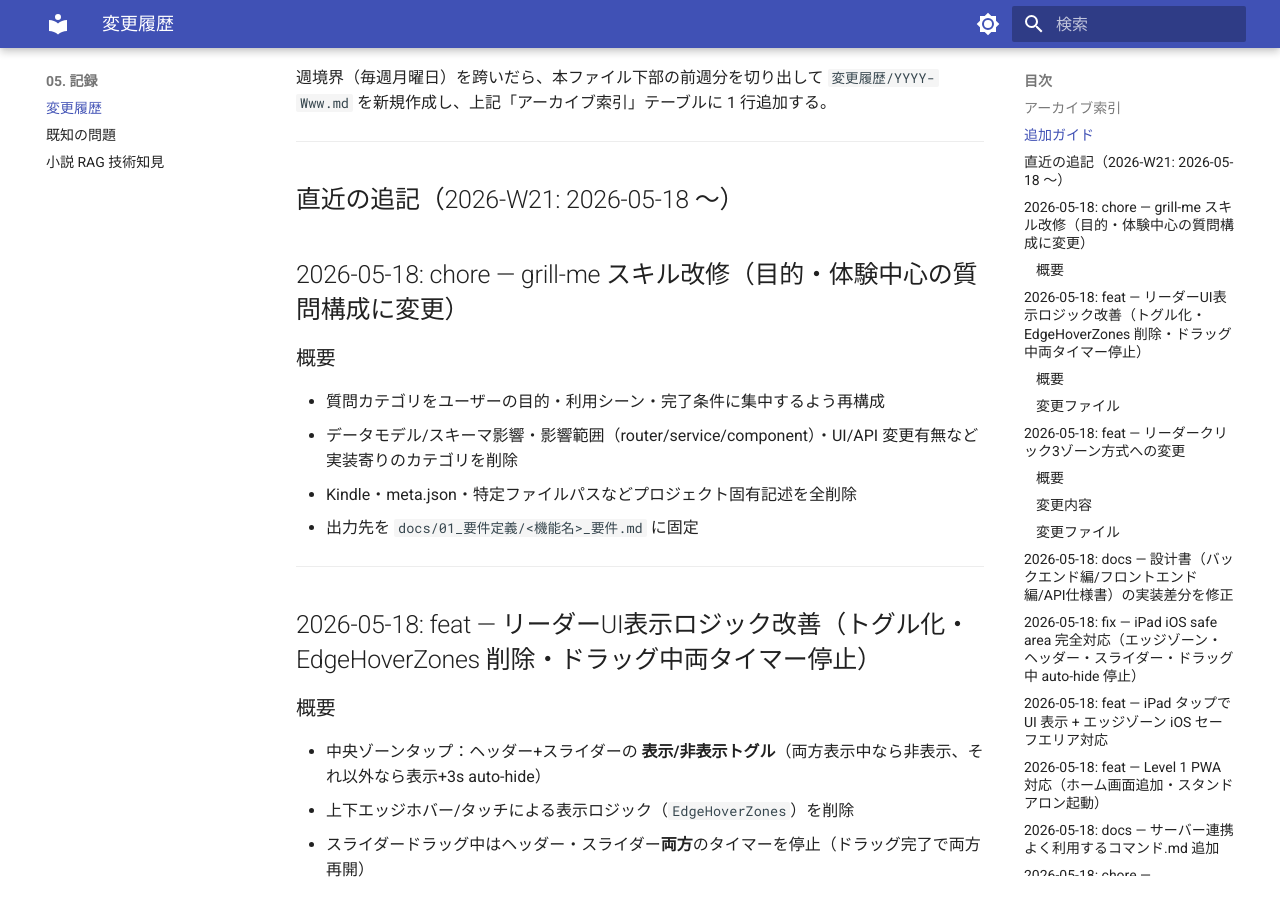
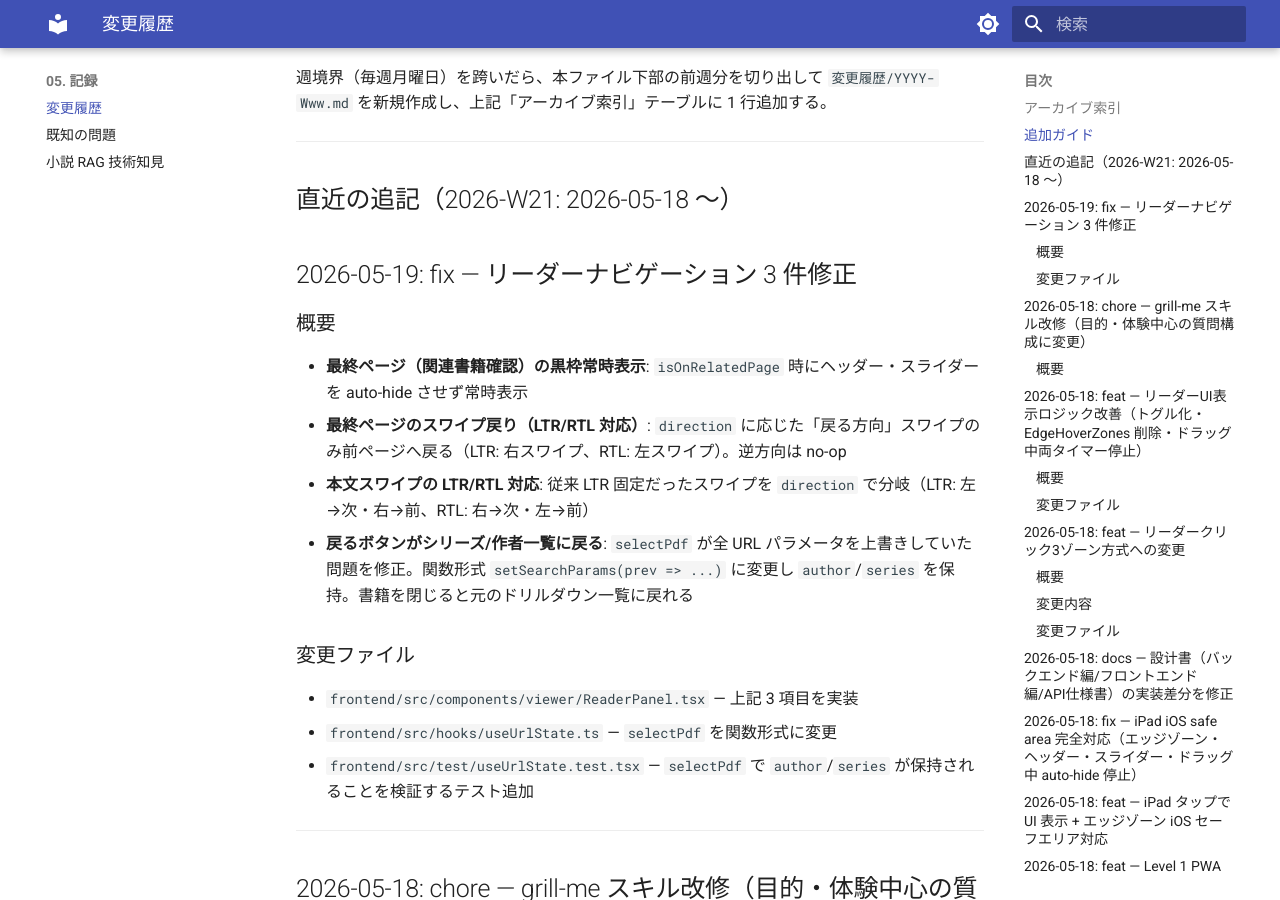
Before and after one commit to kkmmyr/Pic2PDF_Viewer, an MkDocs documentation site: the page built from docs/05_記録/変更履歴.md, in a window 1280 px wide and 900 px high, scrolled down 1156 px. Built offline with MkDocs 1.6.1 and Material for MkDocs 9.7.7, drawn with Linux system fonts in a browser that asks for light colours; some of the changed text lies outside the part shown.

Commit message:
docs: リーダーナビゲーション修正の設計書・変更履歴を反映
- 詳細設計書_フロントエンド編: ReaderPanel/RelatedBooksPage/useUrlState/useTouchSwipe の記述を更新
- 変更履歴: 2026-05-19 エントリを追加

Co-Authored-By: Claude Sonnet 4.6 <noreply@anthropic.com>

```diff
--- a/docs/05_記録/変更履歴.md
+++ b/docs/05_記録/変更履歴.md
@@ -28,6 +28,21 @@
 ---
 
 ## 直近の追記（2026-W21: 2026-05-18 〜）
+
+## 2026-05-19: fix — リーダーナビゲーション 3 件修正
+
+### 概要
+- **最終ページ（関連書籍確認）の黒枠常時表示**: `isOnRelatedPage` 時にヘッダー・スライダーを auto-hide させず常時表示
+- **最終ページのスワイプ戻り（LTR/RTL 対応）**: `direction` に応じた「戻る方向」スワイプのみ前ページへ戻る（LTR: 右スワイプ、RTL: 左スワイプ）。逆方向は no-op
+- **本文スワイプの LTR/RTL 対応**: 従来 LTR 固定だったスワイプを `direction` で分岐（LTR: 左→次・右→前、RTL: 右→次・左→前）
+- **戻るボタンがシリーズ/作者一覧に戻る**: `selectPdf` が全 URL パラメータを上書きしていた問題を修正。関数形式 `setSearchParams(prev => ...)` に変更し `author`/`series` を保持。書籍を閉じると元のドリルダウン一覧に戻れる
+
+### 変更ファイル
+- `frontend/src/components/viewer/ReaderPanel.tsx` — 上記 3 項目を実装
+- `frontend/src/hooks/useUrlState.ts` — `selectPdf` を関数形式に変更
+- `frontend/src/test/useUrlState.test.tsx` — `selectPdf` で `author`/`series` が保持されることを検証するテスト追加
+
+---
 
 ## 2026-05-18: chore — grill-me スキル改修（目的・体験中心の質問構成に変更）
 
```
Also changed, not shown: docs/03_詳細設計/詳細設計書_フロントエンド編.md (+4 -4 lines).
